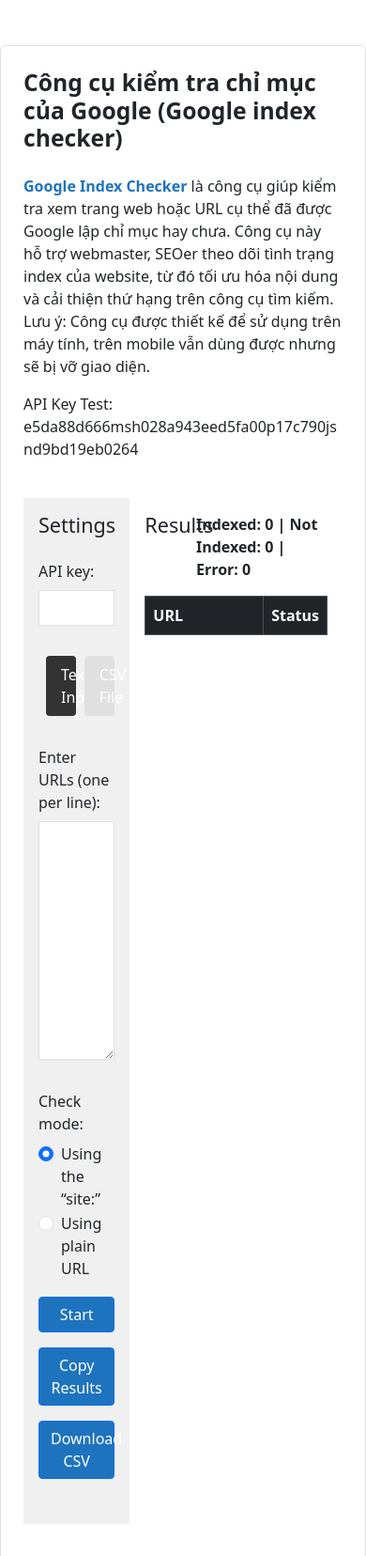
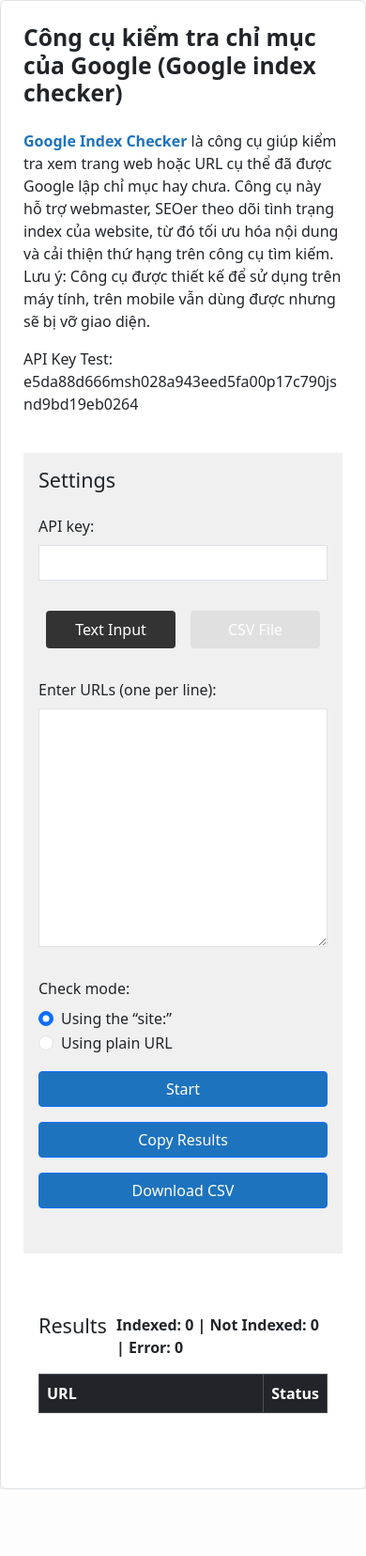
Before and after one commit to phucbinhmt/google-index-checker, a Flask app: page / in a window 390 px wide. Shown: the top 1656 px of the page at 94% size. After the commit the page ends 1585 px from the top, so only its background shows below. Run offline with Flask 3, Linux system fonts and the light colour scheme; lists and menus that the app fills with data are empty; some libraries are stand-ins or nearby versions.

Commit message:
fix responsive for mobile

```diff
--- a/app/templates/index.html
+++ b/app/templates/index.html
@@ -17,7 +17,7 @@
         <!-- place navbar here -->
     </header>
     <main>
-        <div class="container my-5 border p-4 rounded shadow">
+        <div class="container my-0 my-xl-5 border p-4 rounded-2 shadow">
             <div class="row justify-content-center align-items-center g-2">
                 <div class="card text-start border-0">
                     <div class="card-body p-0">
@@ -37,7 +37,7 @@
 
             </div>
             <div class="row justify-content-center align-items-start g-5 p-4">
-                <div class="col-4 p-3 pb-5 bg-settings">
+                <div class="col-md-4 p-3 pb-5 bg-settings">
                     <h4 class="mb-4">Settings</h4>
                     <form class="row g-3">
                         <div class="mb-3">
@@ -109,7 +109,7 @@
                         </div>
                     </form>
                 </div>
-                <div class="col-8 p-3">
+                <div class="col-md-8 p-3">
                     <div class="row">
                         <div class="col-3">
                             <h4 class="mb-4">Results</h4>
```
